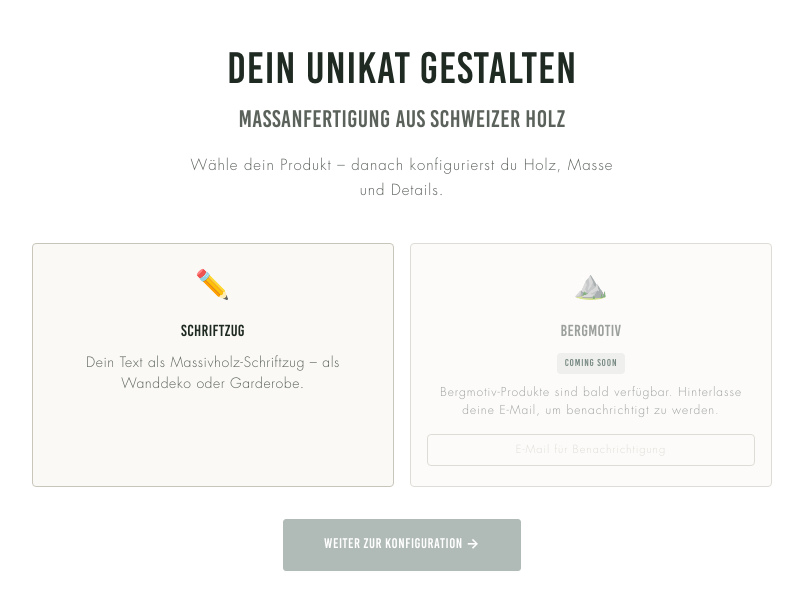
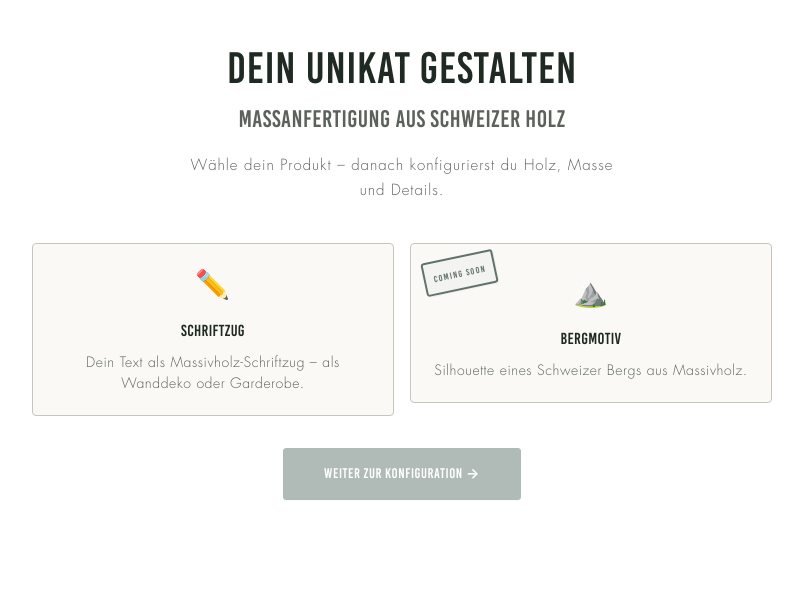
Before and after one commit to Holzschneiderei/holzschneiderei, a React (Vite) app: page / in a window 1280 px wide. Shown: the top 610 px of the page, without its empty margins (238-1041 px from the left). Built offline with nearby package versions, Linux system fonts and the light colour scheme.

Commit message:
feat(coming-soon): interactive card with stamp decal and email capture

```diff
--- a/src/components/phases/PhaseTypen.jsx
+++ b/src/components/phases/PhaseTypen.jsx
@@ -8,6 +8,8 @@ import SelectionCard from "../ui/SelectionCard";
 export default function PhaseTypen({ startWizard, triggerShake, setErrors }) {
   const { form, set, errors, products, texts } = useWizard();
   const [comingSoonEmail, setComingSoonEmail] = useState("");
+  const [comingSoonExpanded, setComingSoonExpanded] = useState(null);
+  const [comingSoonSubmitted, setComingSoonSubmitted] = useState({});
 
   const productGroups = products ? getProductGroups(products) : [];
   const hasProducts = productGroups.length > 0;
@@ -74,20 +76,91 @@ export default function PhaseTypen({ startWizard, triggerShake, setErrors }) {
               if (entry.type === "standalone") {
                 const product = entry.product;
                 if (product.comingSoon) {
+                  const isExpanded = comingSoonExpanded === product.id;
+                  const isSubmitted = comingSoonSubmitted[product.id];
                   const emailId = `coming-soon-email-${product.id}`;
+                  const previewBerge = berge.slice(0, 3);
                   return (
-                    <div key={product.id} className="relative border-[1.5px] border-border rounded-[4px] bg-field opacity-60 flex flex-col items-center gap-2.5 py-5 px-4 text-center">
-                      <span className="text-[28px]" aria-hidden="true">{product.icon}</span>
-                      <span className="text-base font-bold tracking-[0.02em] uppercase text-muted">{product.label}</span>
-                      <span className="text-[10px] font-bold tracking-[0.08em] uppercase text-brand bg-brand-medium px-2 py-0.5 rounded-sm">Coming Soon</span>
-                      <span className="text-xs text-muted leading-normal">{product.teaser || product.desc}</span>
-                      <div className="mt-1 w-full">
-                        <label htmlFor={emailId} className="sr-only">E-Mail für Benachrichtigung zu {product.label}</label>
-                        <input id={emailId} type="email" placeholder="E-Mail für Benachrichtigung" value={comingSoonEmail}
-                          onChange={(e) => setComingSoonEmail(e.target.value)}
-                          autoComplete="email"
-                          className="w-full h-8 px-2 text-[11px] font-body text-text bg-field border border-border rounded-sm text-center" />
-                      </div>
+                    <div key={product.id} className="relative">
+                      <button
+                        type="button"
+                        onClick={() => setComingSoonExpanded(isExpanded ? null : product.id)}
+                        aria-expanded={isExpanded}
+                        className={`relative w-full border-[1.5px] rounded-[4px] bg-field flex flex-col items-center gap-2.5 py-5 px-4 text-center cursor-pointer font-body transition-all duration-200 ${
+                          isExpanded ? 'border-brand shadow-[0_0_0_1px_rgba(31,59,49,0.1)]' : 'border-border hover:border-muted'
+                        }`}
+                      >
+                        {/* Stamp decal */}
+                        <div className="absolute top-3 left-3 -rotate-12 pointer-events-none" aria-hidden="true">
+                          <div className="border-[2px] border-brand rounded-[3px] px-2 py-0.5 opacity-70"
+                            style={{ boxShadow: '1px 1px 0 rgba(31,59,49,0.08)', background: 'rgba(31,59,49,0.04)' }}>
+                            <span className="text-[9px] font-extrabold tracking-[0.14em] uppercase text-brand leading-none"
+                              style={{ textShadow: '0 0 1px rgba(31,59,49,0.15)' }}>
+                              Coming Soon
+                            </span>
+                          </div>
+                        </div>
+                        <span className="text-[28px] mt-2" aria-hidden="true">{product.icon}</span>
+                        <span className="text-base font-bold tracking-[0.02em] uppercase text-text">{product.label}</span>
+                        <span className="text-sm text-muted leading-normal tracking-[0.04em]">{product.desc}</span>
+                      </button>
+                      {isExpanded && (
+                        <Fade>
+                          <div className="mt-3 border-[1.5px] border-border rounded-[4px] bg-field p-5">
+                            <div className="text-[11px] font-bold tracking-widest uppercase text-muted text-center mb-3" aria-hidden="true">Vorschau</div>
+                            <div className="grid grid-cols-3 gap-2 mb-5">
+                              {previewBerge.map((b) => (
+                                <div key={b.value} className="flex flex-col items-center gap-1.5 py-2.5 px-1.5 bg-[rgba(31,59,49,0.02)] rounded border border-[rgba(200,197,187,0.4)]">
+                                  <svg aria-hidden="true" viewBox="0 0 100 70" className="w-full h-10" preserveAspectRatio="none">
+                                    <path d={b.path} fill="rgba(31,59,49,.08)" stroke={t.brand} strokeWidth="1.5" strokeLinecap="round" strokeLinejoin="round" />
+                                  </svg>
+                                  <span className="text-[10px] font-bold text-text">{b.label}</span>
+                                  <span className="text-[9px] text-muted">{b.hoehe}</span>
+                                </div>
+                              ))}
+                            </div>
+                            <p className="text-xs text-muted text-center leading-relaxed mb-4">
+                              {product.teaser || `${previewBerge.length} von ${berge.length} Bergsilhouetten \u2013 bald verf\u00FCgbar.`}
+                            </p>
+                            {isSubmitted ? (
+                              <div className="flex items-center justify-center gap-2 h-[44px] bg-brand-light border border-brand rounded text-sm font-bold text-brand">
+                                <span aria-hidden="true">{"\u2713"}</span>
+                                <span>Du h{"ö"}rst von uns!</span>
+                              </div>
+                            ) : (
+                              <div className="flex gap-2">
+                                <label htmlFor={emailId} className="sr-only">E-Mail f{"ü"}r Benachrichtigung zu {product.label}</label>
+                                <input
+                                  id={emailId}
+                                  type="email"
+                                  placeholder="Deine E-Mail-Adresse"
+                                  value={comingSoonEmail}
+                                  onChange={(e) => setComingSoonEmail(e.target.value)}
+                                  autoComplete="email"
+                                  className="flex-1 h-[44px] px-3.5 text-sm font-body text-text bg-field border border-border rounded focus:outline-none focus:border-brand transition-colors"
+                                />
+                                <button
+                                  type="button"
+                                  onClick={(e) => {
+                                    e.stopPropagation();
+                                    if (comingSoonEmail.trim() && /^[^\s@]+@[^\s@]+\.[^\s@]+$/.test(comingSoonEmail)) {
+                                      setComingSoonSubmitted(prev => ({ ...prev, [product.id]: true }));
+                                    }
+                                  }}
+                                  disabled={!comingSoonEmail.trim()}
+                                  className={`h-[44px] px-5 text-sm font-bold font-body rounded border-none cursor-pointer transition-all duration-200 tracking-[0.02em] ${
+                                    comingSoonEmail.trim()
+                                      ? 'bg-brand text-white hover:opacity-90'
+                                      : 'bg-border text-muted cursor-default'
+                                  }`}
+                                >
+                                  Benachrichtigen
+                                </button>
+                              </div>
+                            )}
+                          </div>
+                        </Fade>
+                      )}
                     </div>
                   );
                 }
```
